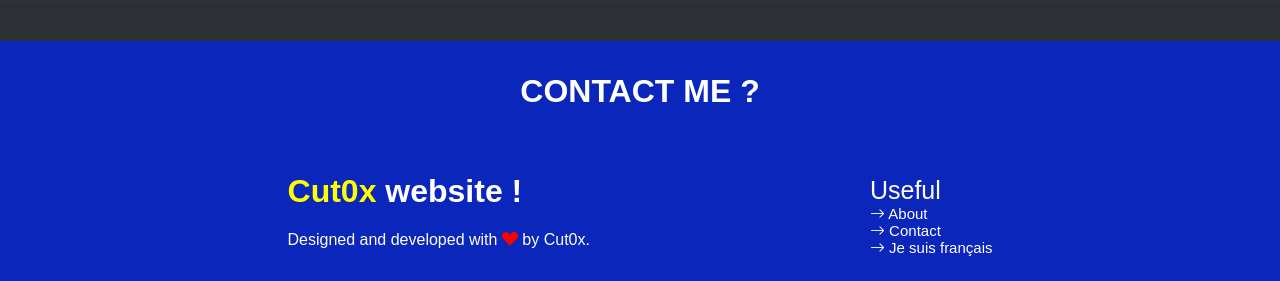
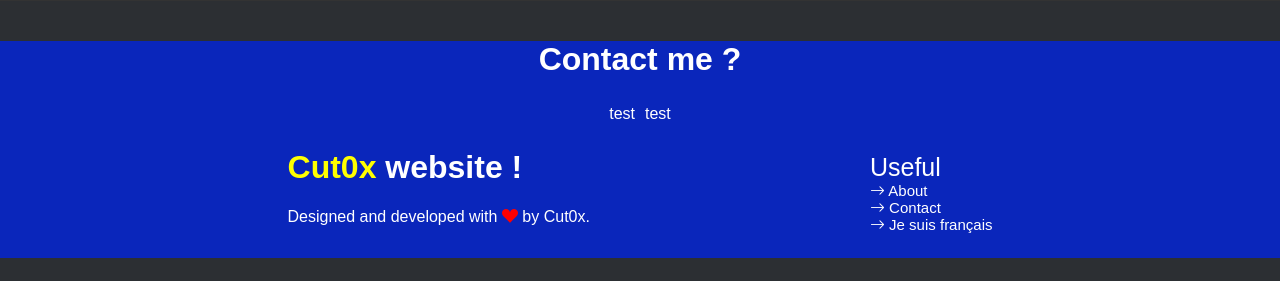
Before and after one commit to Cut0x/my-website, a PHP site: page /?lang=en in a window 1280 px wide. Shown: the part 1206-1487 px from the top of the page. After the commit the page ends 1464 px from the top, so only its background shows below. Run offline with PHP 8.4, Linux system fonts and the light colour scheme; some libraries are stand-ins or nearby versions.

Commit message:
up contact

```diff
--- a/assets/css/style.css
+++ b/assets/css/style.css
@@ -370,35 +370,21 @@ div.scrollmenu a:hover {
 }
 
 .div-contact {
-  display: flex;
-  align-items: center;
-  justify-content: center;
-  padding-bottom: 20px;
-  padding-top: 10px;
+  text-align: center;
   background-color: #0a26bb;
 }
 
-.div-contact h1 {
-  font-size: 2em;
-  color: white;
-  text-transform: uppercase;
+.div-contact-flex {
+  display: flex;
+  justify-content: center;
 }
 
-.div-contact span {
-  border-right: .05em solid;
-  animation: caret 1s steps(1) infinite;
-}
-
-@keyframes caret {
-  50% {
-    border-color: transparent;
+@media screen and (max-width: 600px) {
+  .div-contact-flex {
+    display: grid;
   }
 }
 
-.contact-div-left {
-  text-align: left;
+.div-contact-items {
+  margin: 5px;
 }
-
-.contact-div-right {
-  text-align: right;
-}
--- a/index.php
+++ b/index.php
@@ -155,6 +155,14 @@
             <h1>
                 Contact me ?
             </h1>
+            <div class="div-contact-flex">
+                <div class="div-contact-items">
+                    test
+                </div>
+                <div class="div-contact-items">
+                    test
+                </div>
+            </div>
         </div>
     <?php }; ?>
 
```
